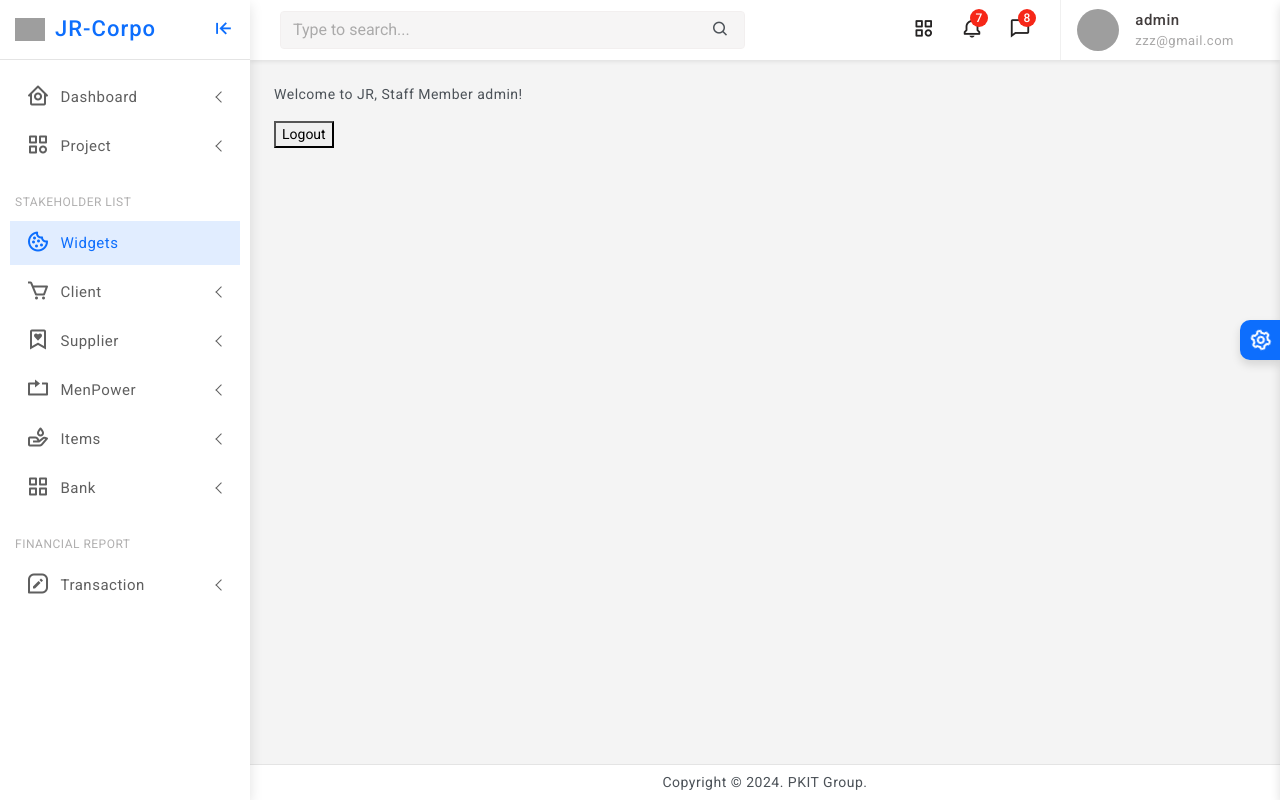
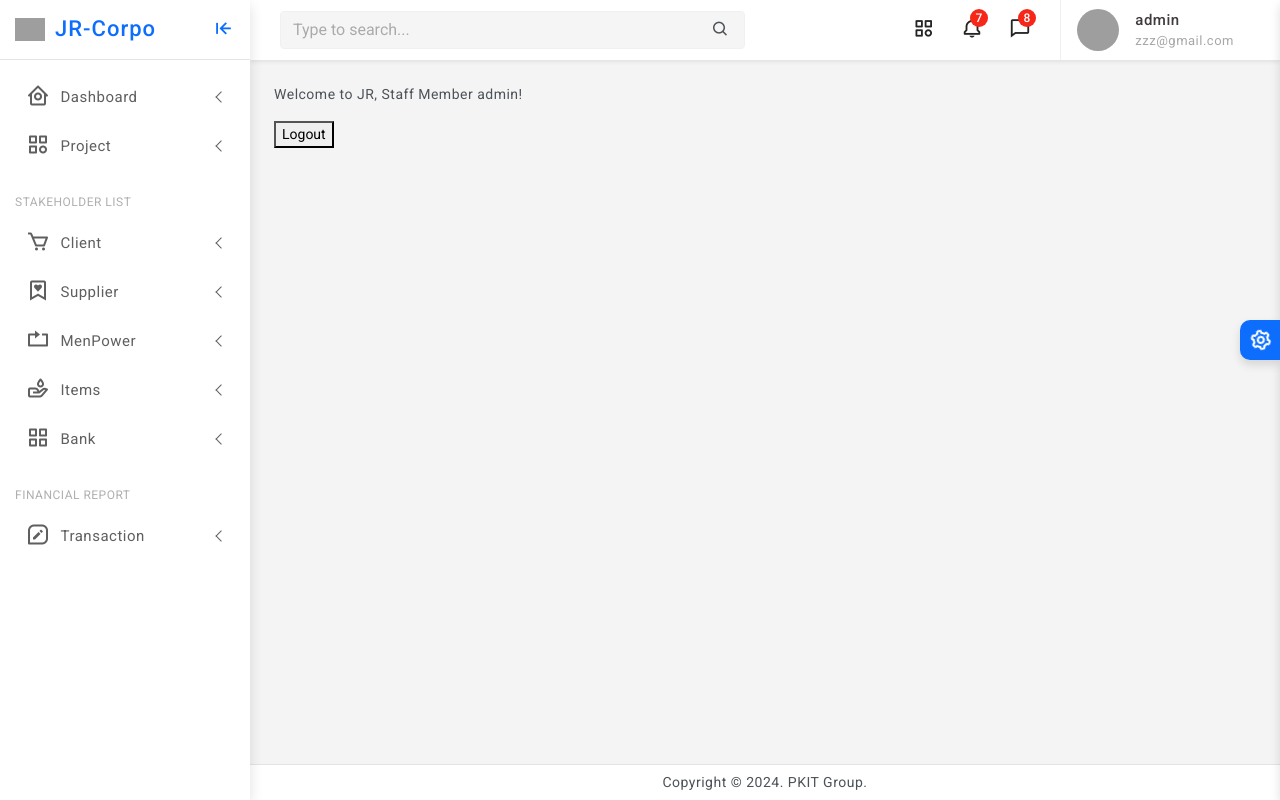
Before and after one commit to tohidrupok/operations-processing-system, a Django app: page / in a window 1280 px wide. Run offline with Django 5.2, Linux system fonts and the light colour scheme; a user stored in the database is signed in; some libraries are stand-ins or nearby versions; grey boxes are pictures that could not be loaded.

Commit message:
home page some corrections

```diff
--- a/templates/partials/base0.html
+++ b/templates/partials/base0.html
@@ -63,12 +63,7 @@
 						</li>
 						<li> <a href="dashboard-eCommerce.html"><i class="bx bx-right-arrow-alt"></i>Client</a>
 						</li>
-						<li> <a href="dashboard-analytics.html"><i class="bx bx-right-arrow-alt"></i>Analytics</a>
-						</li>
-						<li> <a href="dashboard-digital-marketing.html"><i class="bx bx-right-arrow-alt"></i>Digital Marketing</a>
-						</li>
-						<li> <a href="dashboard-human-resources.html"><i class="bx bx-right-arrow-alt"></i>Human Resources</a>
-						</li>
+
 					</ul>
 				</li>
 				<li>
@@ -95,13 +90,7 @@
 					</ul>
 				</li>
 				<li class="menu-label">Stakeholder List</li>
-				<li>
-					<a href="">
-						<div class="parent-icon"><i class='bx bx-cookie'></i>
-						</div>
-						<div class="menu-title">Widgets</div>
-					</a>
-				</li>
+
 				<li>
 					<a href="javascript:;" class="has-arrow">
 						<div class="parent-icon"><i class='bx bx-cart'></i>
```
